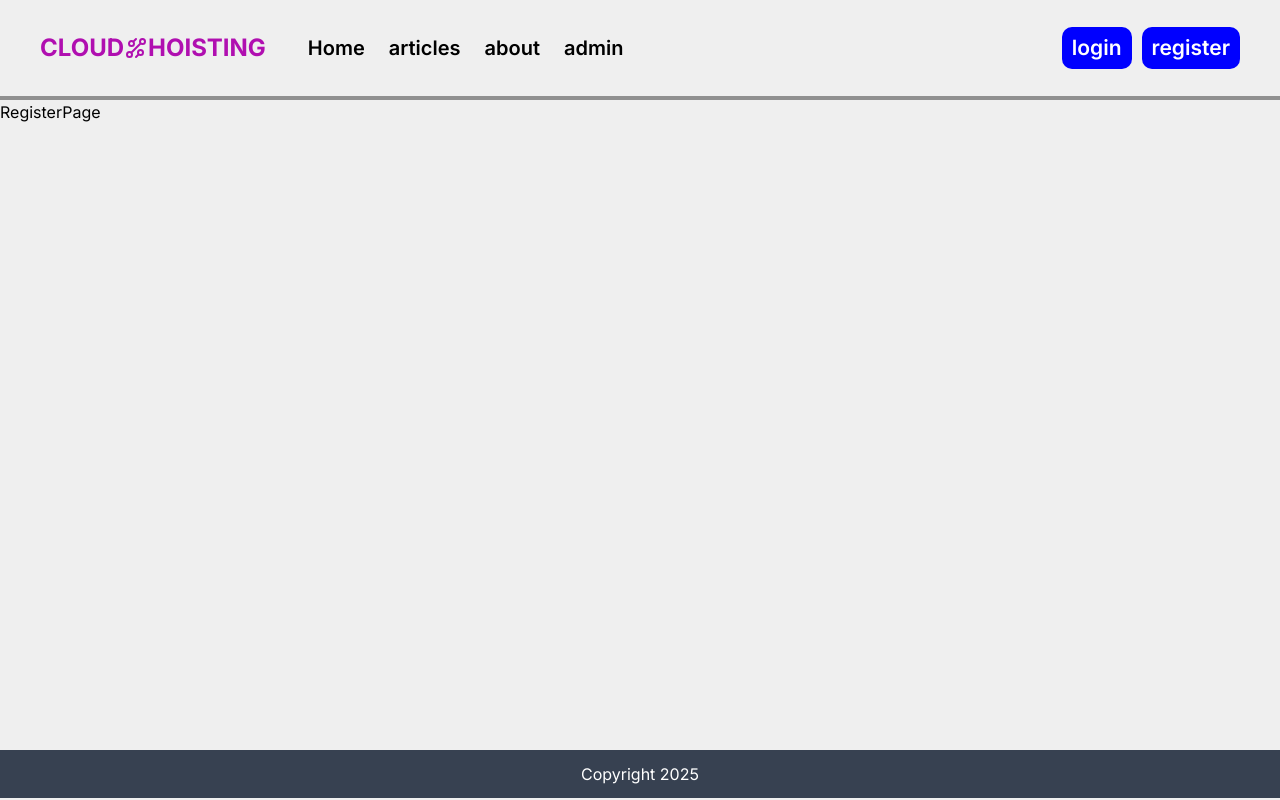
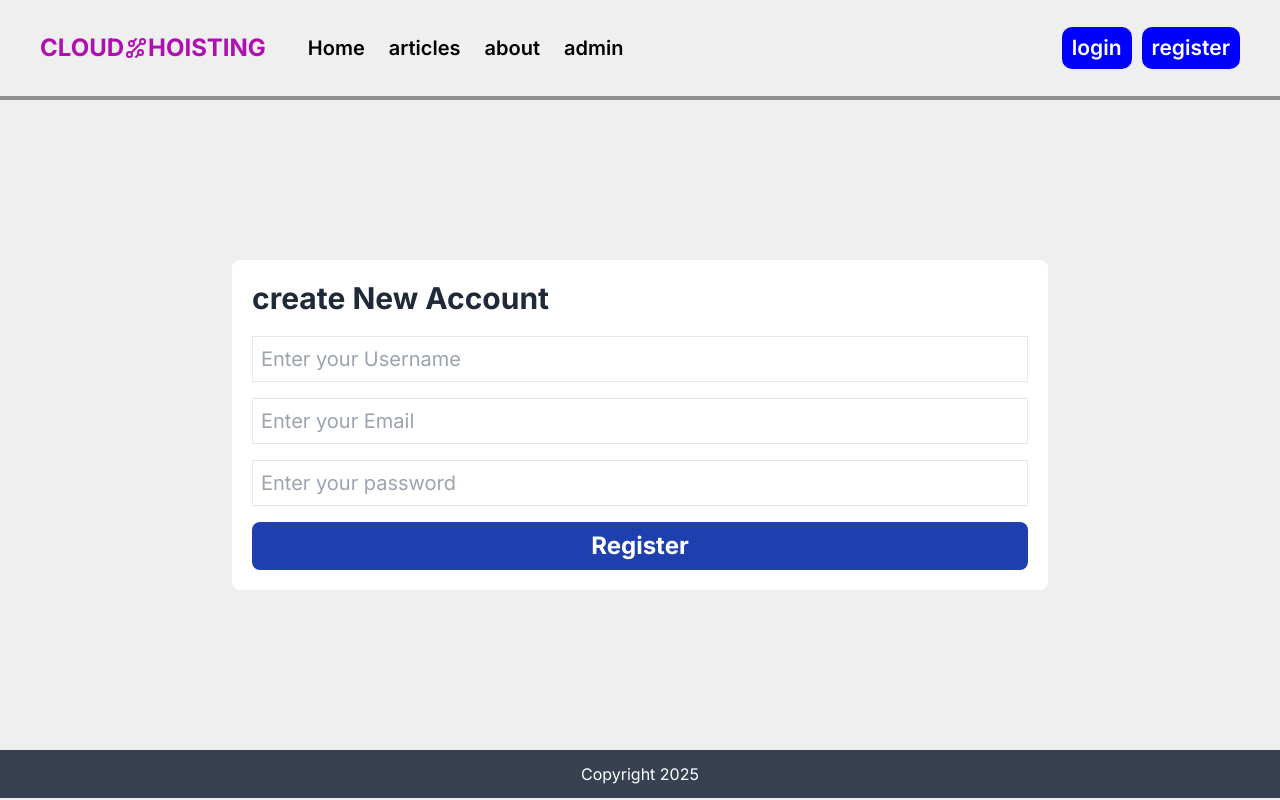
Before and after one commit to eng-mahdi-alsholi/nxjs_14_ya, a Next.js app: page /register in a window 1280 px wide. Built offline with nearby package versions, Linux system fonts and the light colour scheme.

Commit message:
Add login , register page

```diff
--- a/package.json
+++ b/package.json
@@ -13,7 +13,8 @@
     "next": "15.1.7",
     "react": "^19.0.0",
     "react-dom": "^19.0.0",
-    "react-icons": "^5.5.0"
+    "react-icons": "^5.5.0",
+    "react-toastify": "^11.0.3"
   },
   "devDependencies": {
     "@eslint/eslintrc": "^3",
--- /dev/null
+++ b/src/app/(user)/login/LoginForm.tsx
@@ -0,0 +1,40 @@
+"use client";
+import React, { useState } from "react";
+import { toast } from "react-toastify";
+
+const LoginForm = () => {
+  const [email, setEmail] = useState("");
+  const [password, setPassword] = useState("");
+  const formSubmitHandler = (e: React.FormEvent) => {
+    e.preventDefault();
+    if (email == "" || password == "")
+     toast.error('Plz enter email and password')
+    console.log({ email, password });
+  };
+  return (
+    <form className="flex flex-col" onSubmit={formSubmitHandler}>
+      <input
+        className="mb-4 border p-2 text-xl"
+        type="email"
+        value={email}
+        onChange={(e) => setEmail(e.target.value)}
+        placeholder="Enter your Email"
+      />
+      <input
+        className="mb-4 border p-2 text-xl"
+        type="password"
+        value={password}
+        onChange={(e) => setPassword(e.target.value)}
+        placeholder="Enter your password"
+      />
+      <button
+        className="text-2xl text-white bg-blue-800 p-2 rounded-lg font-bold"
+        type="submit"
+      >
+        Login
+      </button>
+    </form>
+  );
+};
+
+export default LoginForm;
--- a/src/app/(user)/login/page.tsx
+++ b/src/app/(user)/login/page.tsx
@@ -1,7 +1,15 @@
+import Form from "@/app/(user)/login/LoginForm";
 import React from "react";
 
 const LoginPage = () => {
-  return <div>LoginPage</div>;
+  return (
+    <section className="fix-height container px-7 flex items-center justify-center ">
+      <div className="m-auto bg-white rounded-lg p-5 w-full md:w-2/3">
+        <h1 className="text-3xl font-bold text-gray-800 mb-5">log In</h1>
+        <Form />
+      </div>
+    </section>
+  );
 };
 
 export default LoginPage;
--- /dev/null
+++ b/src/app/(user)/register/RegisterForm.tsx
@@ -0,0 +1,48 @@
+"use client";
+import React, { useState } from "react";
+import { toast } from "react-toastify";
+
+const RegisterForm = () => {
+  const [username, setUsername] = useState("");
+  const [email, setEmail] = useState("");
+  const [password, setPassword] = useState("");
+  const formSubmitHandler = (e: React.FormEvent) => {
+    e.preventDefault();
+    if (email == "" || password == "" || username == "")
+      toast.error("Plz enter username , email and password");
+    console.log({ username, email, password });
+  };
+  return (
+    <form className="flex flex-col" onSubmit={formSubmitHandler}>
+      <input
+        className="mb-4 border p-2 text-xl"
+        type="text"
+        value={username}
+        onChange={(e) => setUsername(e.target.value)}
+        placeholder="Enter your Username"
+      />
+      <input
+        className="mb-4 border p-2 text-xl"
+        type="email"
+        value={email}
+        onChange={(e) => setEmail(e.target.value)}
+        placeholder="Enter your Email"
+      />
+      <input
+        className="mb-4 border p-2 text-xl"
+        type="password"
+        value={password}
+        onChange={(e) => setPassword(e.target.value)}
+        placeholder="Enter your password"
+      />
+      <button
+        className="text-2xl text-white bg-blue-800 p-2 rounded-lg font-bold"
+        type="submit"
+      >
+        Register
+      </button>
+    </form>
+  );
+};
+
+export default RegisterForm;
--- a/src/app/(user)/register/page.tsx
+++ b/src/app/(user)/register/page.tsx
@@ -1,7 +1,17 @@
+
 import React from "react";
-
+import RegisterForm from "./RegisterForm";
 const RegisterPage = () => {
-  return <div>RegisterPage</div>;
+  return (
+    <section className="fix-height container px-7 flex items-center justify-center ">
+      <div className="m-auto bg-white rounded-lg p-5 w-full md:w-2/3">
+        <h1 className="text-3xl font-bold text-gray-800 mb-5">
+          create New Account
+        </h1>
+        <RegisterForm />
+      </div>
+    </section>
+  );
 };
 
 export default RegisterPage;
--- a/src/app/layout.tsx
+++ b/src/app/layout.tsx
@@ -6,6 +6,9 @@
   Inter_Tight,
   Noto_Kufi_Arabic,
 } from "next/font/google";
+
+import "react-toastify/dist/ReactToastify.css";
+import { ToastContainer, toast } from "react-toastify";
 import "./globals.css";
 import Link from "next/link";
 import Headers from "@/components/header/Headers";
@@ -32,8 +35,9 @@
     <html lang="en">
       <body className={InterFont.className}>
         <Headers />
+        <ToastContainer  theme="colored" position="top-center"/>
         <main className="fix-height">{children}</main>
-        <Footer  />
+        <Footer />
       </body>
     </html>
   );
```
Also changed, not shown: 1 other file (tests, documents, lock files or other folders).
